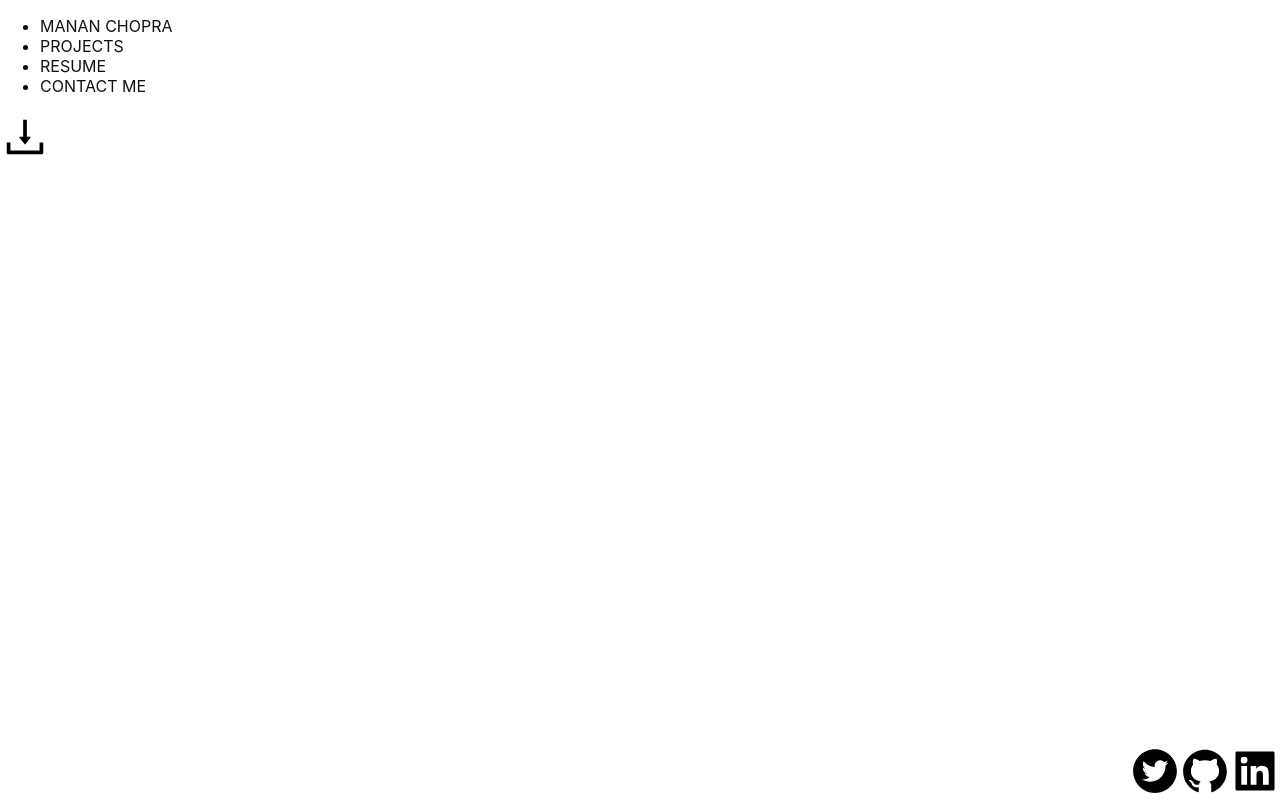
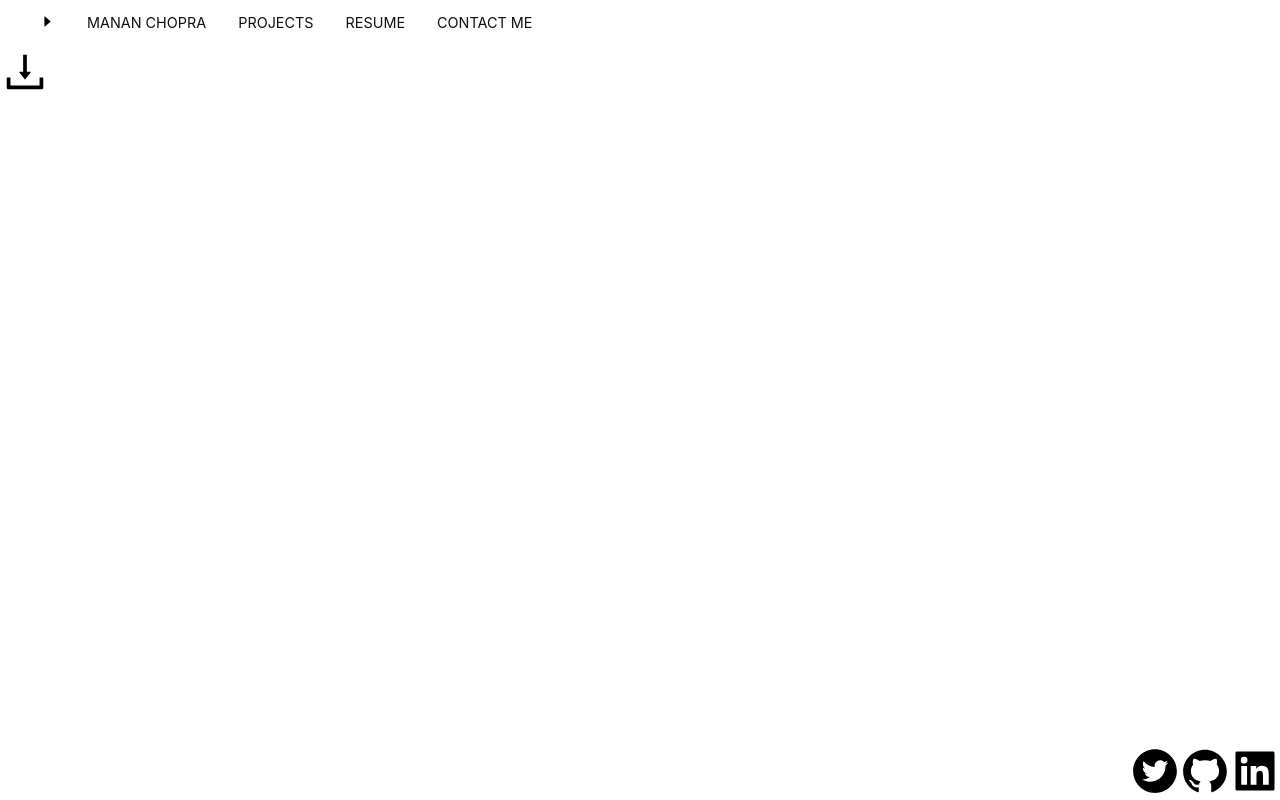
Before and after one commit to recursivelymanan/portfolio-web, a React (Create React App) app: page / in a window 1280 px wide. Built offline with nearby package versions, Linux system fonts and the light colour scheme.

Commit message:
updated navbar visual

```diff
--- /dev/null
+++ b/src/NavBar/NavBar.css
@@ -0,0 +1,14 @@
+ul {
+    display: flex;
+    gap: 2rem;
+    font-size: 0.9rem;
+    list-style: none;
+  }
+
+  li {
+    cursor: pointer;
+  }
+
+  li:hover {
+    text-decoration: underline;
+  }
--- a/src/NavBar/NavBar.js
+++ b/src/NavBar/NavBar.js
@@ -1,9 +1,14 @@
 import { Link } from "react-scroll";
+import { AiFillCaretRight } from "react-icons/ai";
+import "./NavBar.css";
 
 function NavBar() {
   return (
-    <nav className="navbar">
+    <nav id="navbar">
       <ul>
+        <li id="nav-icon">
+          <AiFillCaretRight size={15} style={{ color: "black" }} />
+        </li>
         <li>
           <Link activeClass="active" smooth spy to="about">
             MANAN CHOPRA
```
